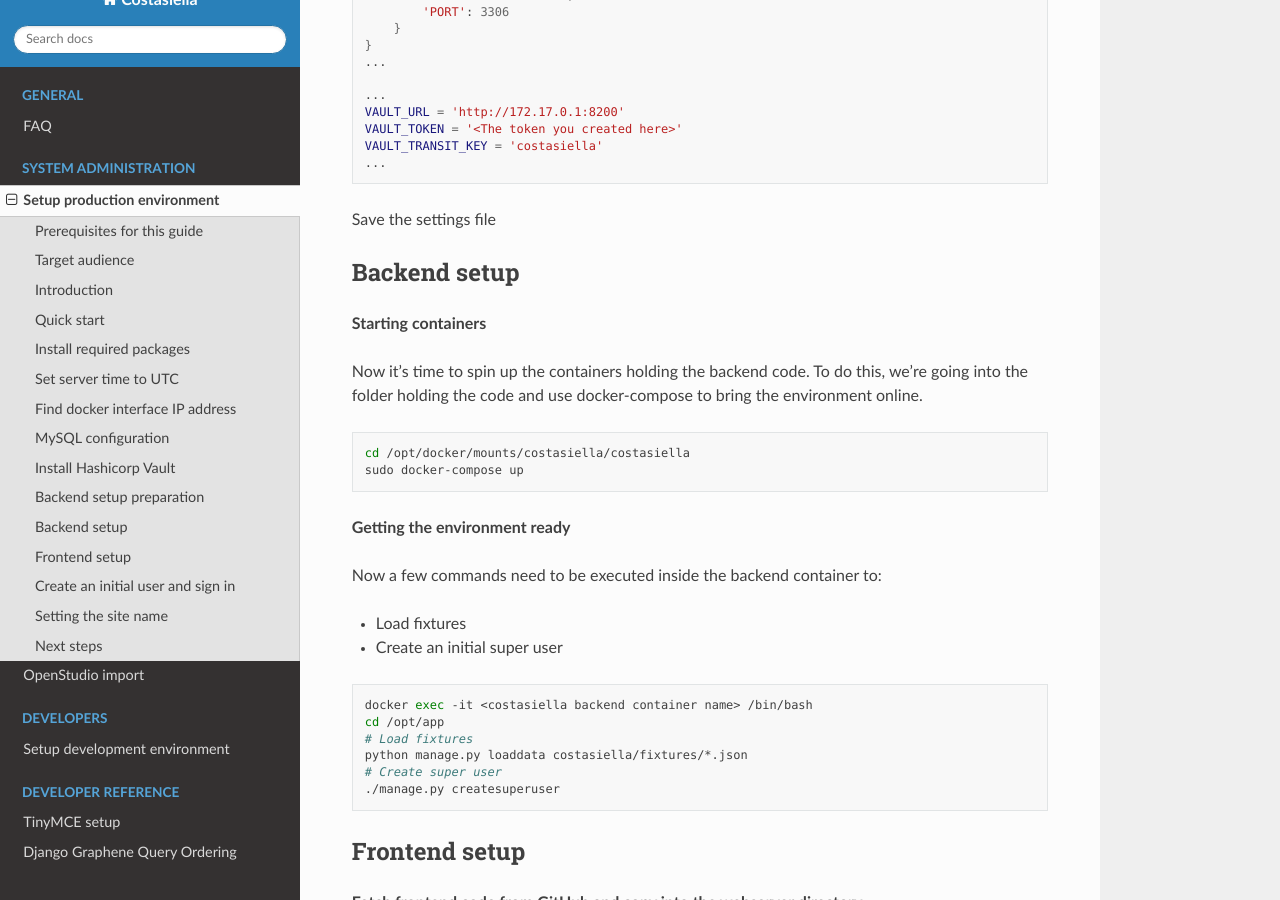
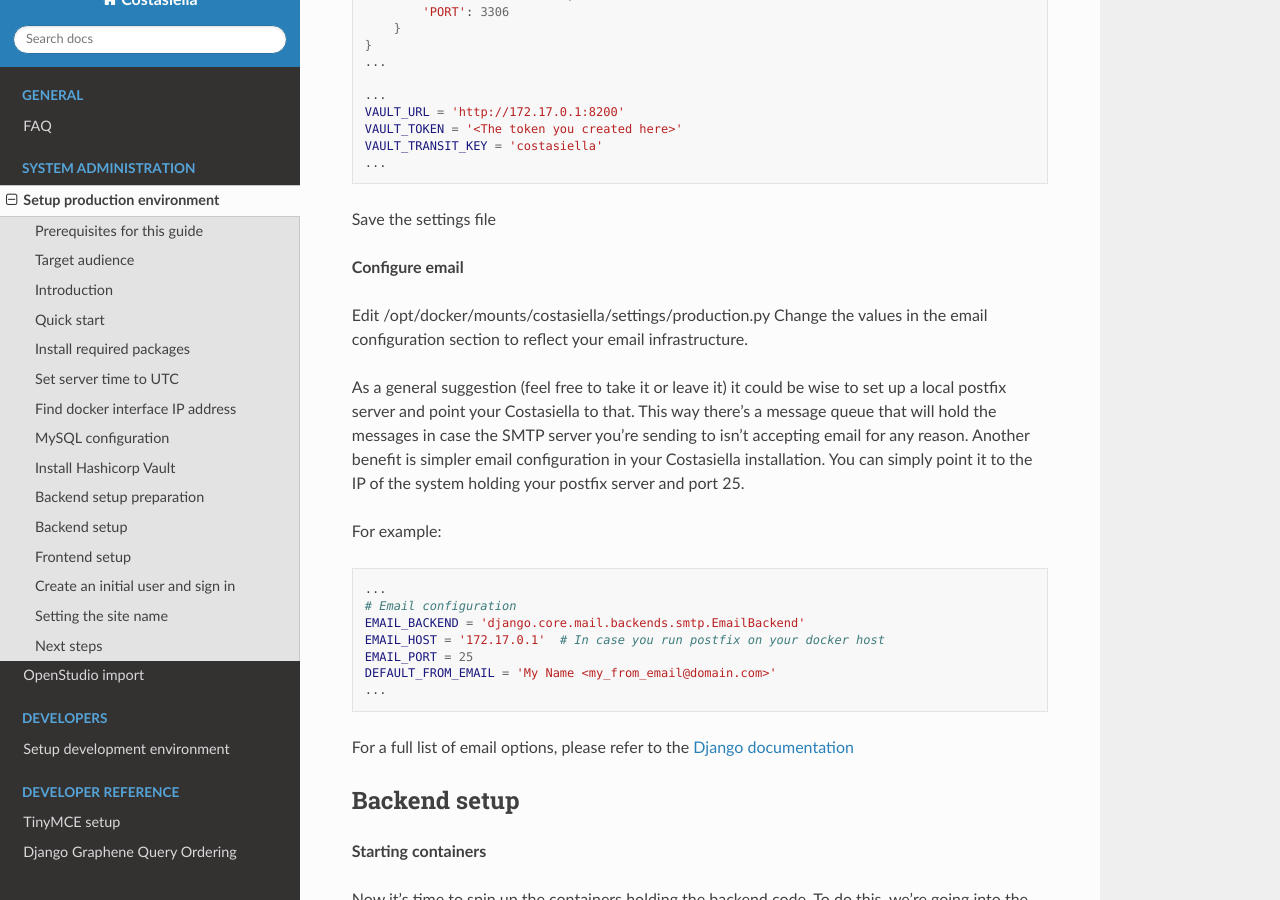
Before and after one commit to costasiella/costasiella_docs, a Sphinx documentation site: the page built from source/sysadmin/setup_production_environment.rst, in a window 1280 px wide and 900 px high, scrolled down 7061 px. Built offline with Sphinx 7.4.7 and the Read the Docs theme 2.0.0, drawn with Linux system fonts in a browser that asks for light colours.

Commit message:
Add email configuration step

```diff
--- a/source/sysadmin/setup_production_environment.rst
+++ b/source/sysadmin/setup_production_environment.rst
@@ -363,6 +363,31 @@
 
 Save the settings file
 
+**Configure email**
+
+Edit /opt/docker/mounts/costasiella/settings/production.py
+Change the values in the email configuration section to reflect your email infrastructure.
+
+As a general suggestion (feel free to take it or leave it) it could be wise to set up a local postfix server and point your Costasiella to that.
+This way there's a message queue that will hold the messages in case the SMTP server you're sending to isn't accepting email for any reason.
+Another benefit is simpler email configuration in your Costasiella installation. You can simply point it to the IP of the system holding your postfix server and port 25.
+
+For example:
+
+.. code-block:: bash
+
+    ...
+    # Email configuration
+    EMAIL_BACKEND = 'django.core.mail.backends.smtp.EmailBackend'
+    EMAIL_HOST = '172.17.0.1'  # In case you run postfix on your docker host
+    EMAIL_PORT = 25
+    DEFAULT_FROM_EMAIL = 'My Name <my_from_email@domain.com>'
+    ...
+
+
+For a full list of email options, please refer to the `Django documentation <https://docs.djangoproject.com/en/3.2/ref/settings/#email-backend>`_
+
+
 Backend setup
 -------------
 
```
